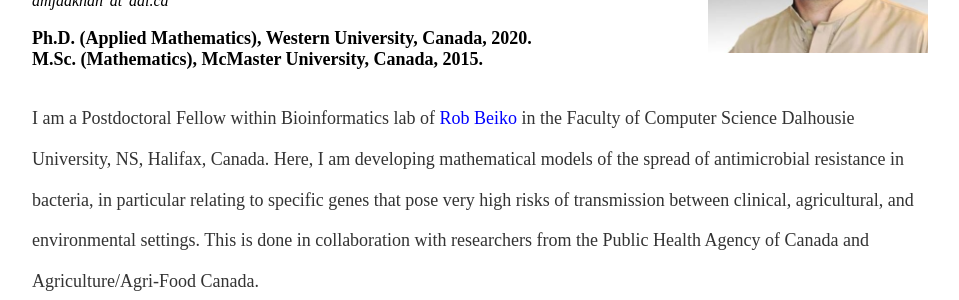
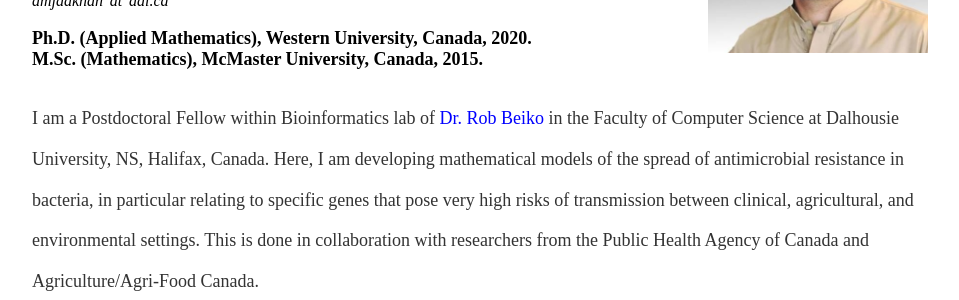
Before and after one commit to MathBioInfo/amjadkhan, a Jekyll site: the page index.html, which Jekyll copies as it is, in a window 1280 px wide. Shown: the part 285-585 px from the top of the page, without its empty margins (160-1119 px from the left). Built offline with Jekyll 4.4.1, drawn with Linux system fonts in a browser that asks for light colours.

Commit message:
Update index.html

```diff
--- a/index.html
+++ b/index.html
@@ -43,8 +43,8 @@
 
 			<p><font size="4">
 				I am a Postdoctoral Fellow within Bioinformatics lab of
-				<a href="https://www.dal.ca/faculty/computerscience/faculty-staff/robert-beiko.html" style="color: blue"> Rob Beiko </a>
-				in the Faculty of Computer Science
+				<a href="https://www.dal.ca/faculty/computerscience/faculty-staff/robert-beiko.html" style="color: blue"> Dr. Rob Beiko </a>
+				in the Faculty of Computer Science at
 				<a href="https://www.dal.ca/" style="color: blue"> </a> Dalhousie University, NS, Halifax, Canada.
 				Here, I am developing mathematical models of the spread of antimicrobial resistance in bacteria, in particular
 				relating to specific genes that pose very high risks of transmission between clinical, agricultural, and
```
